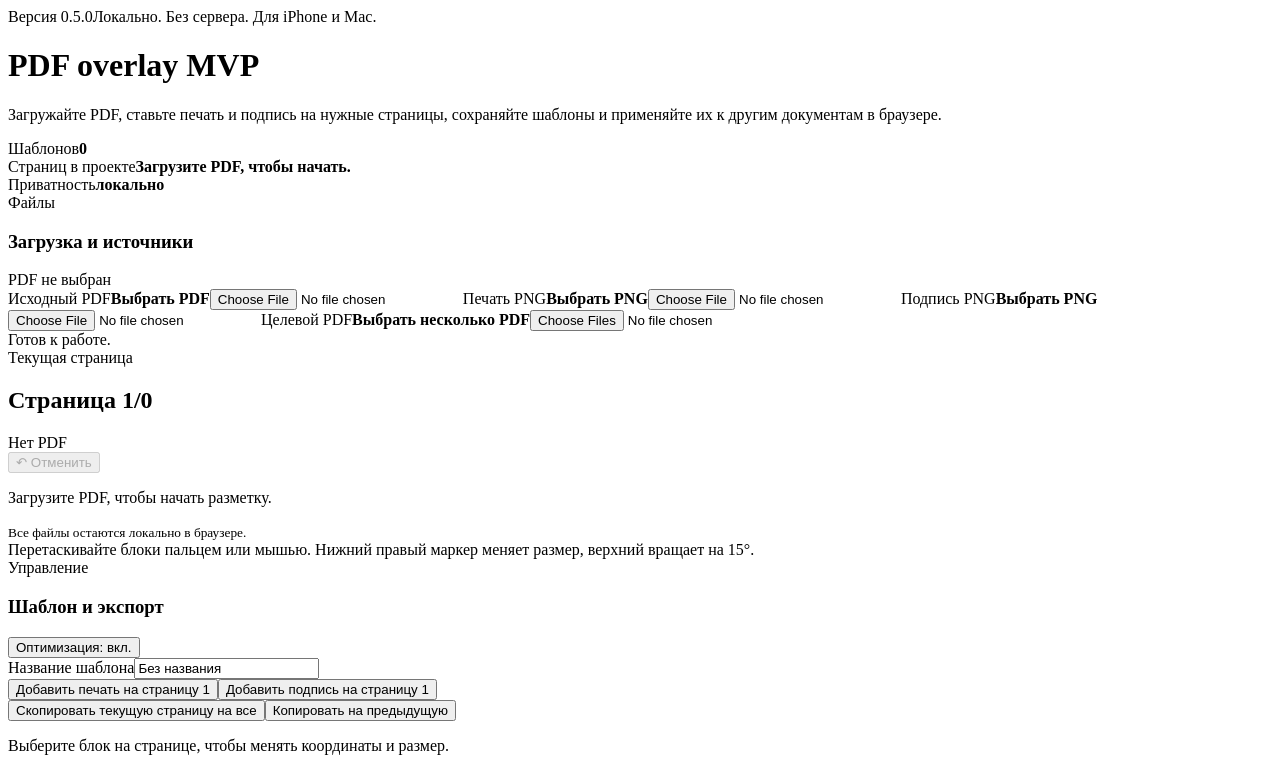
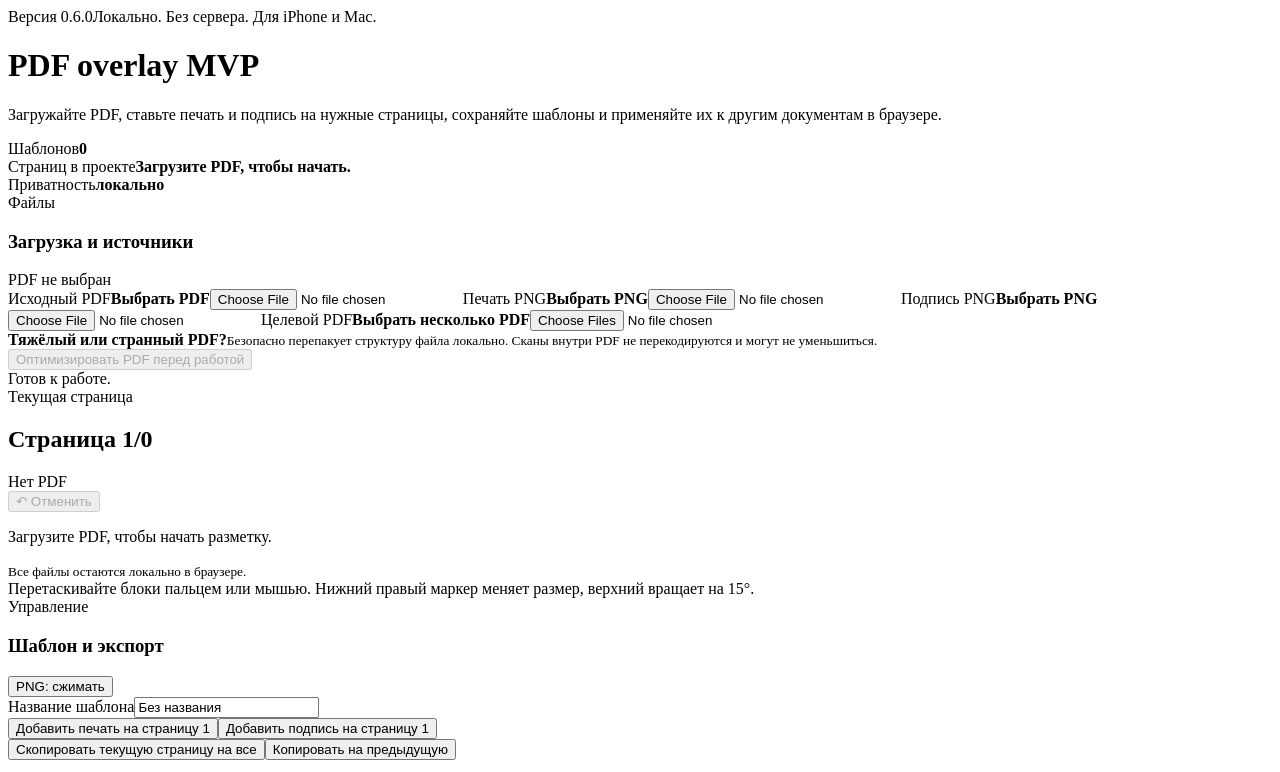
Before and after one commit to nebuhtit/pdf-overlay-mvp, a React (Vite) app: page / in a window 1280 px wide. Shown: the top 772 px of the page. Built offline with nearby package versions, Linux system fonts and the light colour scheme; the HTML template or start-up script is replaced by a standard one.

Commit message:
Add honest page loading and PDF pre-optimization

```diff
--- a/package.json
+++ b/package.json
@@ -1,7 +1,7 @@
 {
   "name": "pdf-overlay-mvp",
   "private": true,
-  "version": "0.5.0",
+  "version": "0.6.0",
   "type": "module",
   "scripts": {
     "dev": "vite",
--- a/src/App.tsx
+++ b/src/App.tsx
@@ -3,14 +3,14 @@ import { useEffect, useMemo, useRef, useState } from 'react';
 import { ControlPanel } from './components/ControlPanel';
 import { PageCanvas } from './components/PageCanvas';
 import { TemplateShelf } from './components/TemplateShelf';
-import { applyTemplate, loadPdfInfo } from './lib/pdf';
+import { applyTemplate, loadPdfInfo, optimizePdfBytes, releasePdfPreview } from './lib/pdf';
 import { createDefaultPlacement, clonePlacementForPage } from './lib/placements';
 import { deleteTemplate, listTemplates, upsertTemplate } from './lib/storage';
 import { loadImageSize, makeId, readFileAsDataUrl, shareOrDownloadBlob } from './lib/files';
 import type { OverlayRole, PdfAsset, PdfDocInfo, Placement, TemplateRecord } from './types';
 import { formatBytes } from './lib/format';
 
-const APP_VERSION = '0.5.0';
+const APP_VERSION = '0.6.0';
 
 const ensureActivePlacement = (placements: Placement[], pageIndex: number) => {
   const currentPagePlacements = placements.filter((placement) => placement.pageIndex === pageIndex);
@@ -54,6 +54,7 @@ export default function App() {
   const [offlineReady, setOfflineReady] = useState(false);
   const [compactMode, setCompactMode] = useState(() => window.matchMedia('(max-width: 720px), (pointer: coarse)').matches);
   const [isProcessing, setIsProcessing] = useState(false);
+  const [isOptimizingPdf, setIsOptimizingPdf] = useState(false);
 
   useEffect(() => {
     if (import.meta.env.PROD && 'serviceWorker' in navigator) {
@@ -173,6 +174,79 @@ export default function App() {
     setOutputResults([]);
     setPreviewIndex(0);
     setBusyMessage('Очередь очищена.');
+  };
+
+  const clearOutputResults = () => {
+    outputResults.forEach((item) => URL.revokeObjectURL(item.blobUrl));
+    setOutputResults([]);
+    setPreviewIndex(0);
+  };
+
+  const handleOptimizePdfs = async () => {
+    if (isOptimizingPdf || isProcessing) return;
+    const total = (sourceDoc ? 1 : 0) + targetDocs.length;
+    if (total === 0) {
+      setBusyMessage('Сначала загрузите хотя бы один PDF.');
+      return;
+    }
+
+    setIsOptimizingPdf(true);
+    clearOutputResults();
+    const errors: string[] = [];
+    let completed = 0;
+    let reducedCount = 0;
+    let bytesSaved = 0;
+
+    const optimizeDoc = async (doc: PdfDocInfo) => {
+      setBusyMessage(`Оптимизирую PDF: ${completed + 1} из ${total} — ${doc.name}`);
+      await new Promise<void>((resolve) => requestAnimationFrame(() => resolve()));
+      try {
+        const sourceSize = doc.bytes.byteLength;
+        const result = await optimizePdfBytes(doc.bytes);
+        const resultSize = result.bytes.byteLength;
+        if (result.reduced) {
+          reducedCount += 1;
+          bytesSaved += sourceSize - resultSize;
+        }
+        return {
+          ...doc,
+          bytes: result.bytes,
+          fileSize: resultSize,
+          optimization: { sourceSize, resultSize, reduced: result.reduced },
+        };
+      } catch (error) {
+        const message = error instanceof Error ? error.message : 'неизвестная ошибка';
+        errors.push(`${doc.name}: оптимизация не выполнена — ${message}`);
+        return doc;
+      } finally {
+        completed += 1;
+      }
+    };
+
+    try {
+      if (sourceDoc) {
+        const optimizedSource = await optimizeDoc(sourceDoc);
+        if (optimizedSource.bytes !== sourceDoc.bytes) releasePdfPreview(sourceDoc.bytes);
+        setSourceDoc(optimizedSource);
+      }
+
+      const optimizedTargets: PdfDocInfo[] = [];
+      for (const doc of targetDocs) {
+        optimizedTargets.push(await optimizeDoc(doc));
+      }
+      setTargetDocs(optimizedTargets);
+      setBatchErrors(errors);
+
+      if (reducedCount > 0) {
+        setBusyMessage(`Оптимизация готова: уменьшено ${reducedCount} из ${total}, сэкономлено ${formatBytes(bytesSaved)}.`);
+      } else if (errors.length > 0) {
+        setBusyMessage(`Оптимизация завершена с ошибками: ${errors.length}. Исходные PDF сохранены.`);
+      } else {
+        setBusyMessage('Проверено: PDF уже компактны. Оставлены исходные файлы без увеличения размера.');
+      }
+    } finally {
+      setIsOptimizingPdf(false);
+    }
   };
 
   const loadAsset = async (file: File, role: OverlayRole) => {
@@ -440,6 +514,13 @@ export default function App() {
                   <div>
                     <strong>{doc.name}</strong>
                     <small>{doc.pageMetrics.length} стр. · {formatBytes(doc.fileSize)}</small>
+                    {doc.optimization ? (
+                      <small className={doc.optimization.reduced ? 'optimizationSaved' : ''}>
+                        {doc.optimization.reduced
+                          ? `Оптимизирован: ${formatBytes(doc.optimization.sourceSize)} → ${formatBytes(doc.optimization.resultSize)}`
+                          : 'Проверен: исходник уже компактнее'}
+                      </small>
+                    ) : null}
                   </div>
                   <button type="button" aria-label={`Удалить ${doc.name}`} onClick={() => removeTargetPdf(index)}>Удалить</button>
                 </div>
@@ -452,6 +533,30 @@ export default function App() {
               {batchErrors.map((message, index) => <div key={`${message}-${index}`}>{message}</div>)}
             </div>
           ) : null}
+
+          <div className="pdfOptimization">
+            <div>
+              <strong>Тяжёлый или странный PDF?</strong>
+              <small>
+                Безопасно перепакует структуру файла локально. Сканы внутри PDF не перекодируются и могут не уменьшиться.
+              </small>
+              {sourceDoc?.optimization ? (
+                <small className={sourceDoc.optimization.reduced ? 'optimizationSaved' : ''}>
+                  Исходный PDF: {sourceDoc.optimization.reduced
+                    ? `${formatBytes(sourceDoc.optimization.sourceSize)} → ${formatBytes(sourceDoc.optimization.resultSize)}`
+                    : 'проверен, уменьшение невозможно без потери качества'}
+                </small>
+              ) : null}
+            </div>
+            <button
+              type="button"
+              className="secondary optimizePdfButton"
+              onClick={() => void handleOptimizePdfs()}
+              disabled={isOptimizingPdf || isProcessing || (!sourceDoc && targetDocs.length === 0)}
+            >
+              {isOptimizingPdf ? 'Оптимизирую…' : 'Оптимизировать PDF перед работой'}
+            </button>
+          </div>
 
           <div className="statusLine">{busyMessage ?? 'Готов к работе.'}</div>
         </section>
@@ -510,7 +615,7 @@ export default function App() {
               onSaveTemplate={handleSaveTemplate}
               onApplyTemplate={handleApplyTemplate}
               onExportPdf={handleExportPdf}
-              isProcessing={isProcessing}
+              isProcessing={isProcessing || isOptimizingPdf}
               sourceSize={sourceDoc?.fileSize ?? 0}
               outputSize={outputResults[previewIndex]?.size}
               outputTemplate={activeTemplateId ? templates.find((item) => item.id === activeTemplateId) ?? null : null}
--- a/src/components/ControlPanel.tsx
+++ b/src/components/ControlPanel.tsx
@@ -55,7 +55,7 @@ export function ControlPanel({
           <h3>Шаблон и экспорт</h3>
         </div>
         <button className={`toggle ${optimizeImages ? 'on' : ''}`} type="button" onClick={onToggleOptimize}>
-          {optimizeImages ? 'Оптимизация: вкл.' : 'Оптимизация: выкл.'}
+          {optimizeImages ? 'PNG: сжимать' : 'PNG: без сжатия'}
         </button>
       </div>
 
--- a/src/lib/pdf.ts
+++ b/src/lib/pdf.ts
@@ -39,6 +39,26 @@ export const loadPdfInfo = async (file: File): Promise<{ bytes: Uint8Array; page
     height: page.getHeight(),
   }));
   return { bytes, pageMetrics };
+};
+
+export const optimizePdfBytes = async (sourceBytes: Uint8Array) => {
+  const pdf = await PDFDocument.load(sourceBytes, { updateMetadata: false });
+  const savedBytes = await pdf.save({
+    useObjectStreams: true,
+    updateFieldAppearances: false,
+    objectsPerTick: 10,
+  });
+
+  const savedByteCount = sourceBytes.byteLength - savedBytes.byteLength;
+  const meaningfulReduction = Math.max(32 * 1024, sourceBytes.byteLength * 0.005);
+
+  // Re-saving can enlarge an already compact PDF or save only a meaningless
+  // amount. Retaining the byte-identical source avoids a needless second parse.
+  if (savedByteCount < meaningfulReduction) {
+    return { bytes: sourceBytes, reduced: false };
+  }
+
+  return { bytes: savedBytes, reduced: true };
 };
 
 export const renderPdfPage = async (
--- a/src/styles.css
+++ b/src/styles.css
@@ -284,6 +284,37 @@ a {
   font-size: 0.88rem;
 }
 
+.pdfOptimization {
+  display: flex;
+  align-items: center;
+  justify-content: space-between;
+  gap: 16px;
+  margin-top: 14px;
+  padding: 14px;
+  border-radius: 18px;
+  background: rgba(15, 23, 42, 0.42);
+  border: 1px solid rgba(125, 211, 252, 0.2);
+}
+
+.pdfOptimization > div {
+  display: grid;
+  gap: 5px;
+}
+
+.pdfOptimization small {
+  color: var(--muted);
+  line-height: 1.4;
+}
+
+.optimizationSaved {
+  color: #86efac !important;
+}
+
+.optimizePdfButton {
+  flex: 0 0 auto;
+  max-width: 260px;
+}
+
 .resultList {
   display: grid;
   gap: 8px;
@@ -397,12 +428,68 @@ button:disabled {
   display: block;
   width: 100%;
   height: auto;
+  opacity: 0;
+}
+
+.pdfCanvas.isReady {
+  opacity: 1;
 }
 
 .overlayLayer {
   position: absolute;
   inset: 0;
   pointer-events: none;
+  visibility: hidden;
+}
+
+.overlayLayer.isReady {
+  visibility: visible;
+}
+
+.pageLoading {
+  position: absolute;
+  inset: 0;
+  z-index: 2;
+  display: grid;
+  place-content: center;
+  justify-items: center;
+  gap: 10px;
+  min-height: 320px;
+  padding: 24px;
+  color: var(--text);
+  text-align: center;
+  background:
+    radial-gradient(circle at center, rgba(14, 165, 233, 0.15), transparent 46%),
+    #111827;
+}
+
+.pageLoading small {
+  max-width: 34ch;
+  color: var(--muted);
+  line-height: 1.4;
+}
+
+.pageLoading.isError {
+  background: rgba(69, 10, 10, 0.3);
+}
+
+.pageLoadingSpinner {
+  width: 34px;
+  height: 34px;
+  border: 3px solid rgba(148, 163, 184, 0.24);
+  border-top-color: var(--accent);
+  border-radius: 50%;
+  animation: page-loading-spin 0.85s linear infinite;
+}
+
+.pageLoading.isError .pageLoadingSpinner {
+  display: none;
+}
+
+@keyframes page-loading-spin {
+  to {
+    transform: rotate(360deg);
+  }
 }
 
 .placementBox {
@@ -758,6 +845,16 @@ button:disabled {
     border-radius: 16px;
   }
 
+  .pdfOptimization {
+    align-items: stretch;
+    flex-direction: column;
+  }
+
+  .optimizePdfButton {
+    width: 100%;
+    max-width: none;
+  }
+
   .uploadCard strong {
     overflow-wrap: anywhere;
     font-size: 0.86rem;
--- a/src/types.ts
+++ b/src/types.ts
@@ -49,6 +49,11 @@ export type PdfDocInfo = {
   fileSize: number;
   bytes: Uint8Array;
   pageMetrics: PageMetrics[];
+  optimization?: {
+    sourceSize: number;
+    resultSize: number;
+    reduced: boolean;
+  };
 };
 
 export type ExportResult = {
```
Also changed, not shown: src/components/PageCanvas.tsx (+48 -6 lines), 1 other file (tests, documents, lock files or other folders).
